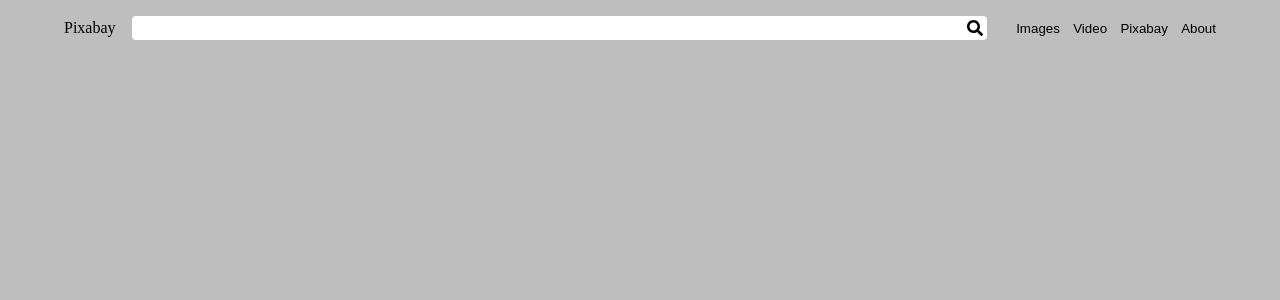
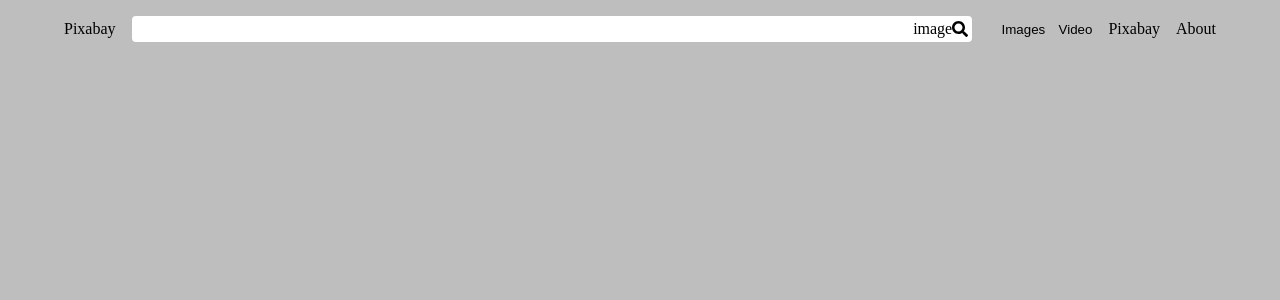
Before and after one commit to AdrianGogyan/pixabayProject, a React (Vite) app: page / in a window 1280 px wide. Shown: the top 300 px of the page. Built offline with nearby package versions, Linux system fonts and the light colour scheme.

Commit message:
added video searching

```diff
--- a/src/App.css
+++ b/src/App.css
@@ -86,13 +86,18 @@ input:focus {
     filter:brightness(90%)
 }
 
-.navbarEl > button{
+.navbarEl > * {
     background: none;
     border: none;
     border-radius: 4px;
     margin-left: 1em;
 
     cursor: pointer;
+}
+
+a{
+    text-decoration: none;
+    color: black;
 }
 
 .fullscreenOverlay {
--- a/src/App.jsx
+++ b/src/App.jsx
@@ -11,6 +11,8 @@ function App() {
   const [searchWord, setSearchWord] = useState('');
   const [showRes, setShowRes] = useState(false);
   const [searchParam, setSearchParam] = useState('');
+  const [searchType, setSearchType] = useState('image');
+
 
   function handleKeyDown(e){
     if(e.key === 'Enter'){
@@ -22,11 +24,15 @@ function App() {
 
   function searchFunc(){
 
-    console.log('searching for:', searchWord);
+    // console.log('searching for:', searchWord);
     setSearchParam(searchWord);
     setShowRes(true);
     setSearchWord('');
 
+  }
+
+  const searchToggle = (e) => {
+    setSearchType(e);
   }
 
 
@@ -44,13 +50,14 @@ function App() {
             onKeyDown={handleKeyDown}
             onChange={(e) => setSearchWord(e.target.value)}
           />
+          <p>{searchType}</p>
           <FaSearch onClick={searchFunc} />
         </div>
         <div className='navbarEl'>
-          <button>Images</button>
-          <button>Video</button>
-          <button>Pixabay</button>
-          <button>About</button>
+          <button onClick={ () => searchToggle('image')} >Images</button>
+          <button onClick={ () => searchToggle('video')} >Video</button>
+          <a href="https://pixabay.com/">Pixabay</a>
+          <a href="https://pixabay.com/de/service/about/">About</a>
         </div>
         <div className='navbarElSmall'>
           <FaAlignJustify />
@@ -58,7 +65,7 @@ function App() {
 
       </div>
       <div id='searchRes'>
-        {showRes && <ApiFetching searchParam={searchParam} />}
+        {showRes && <ApiFetching searchParam={searchParam} searchType={searchType} />}
       </div>
       <div id="imgFullscreen">
 
--- a/src/components/apiFetching.jsx
+++ b/src/components/apiFetching.jsx
@@ -1,7 +1,7 @@
 import React, { useEffect, useState } from 'react';
 
-const ApiFetching = ({ searchParam }) => {
-    const [images, setImages] = useState([]);
+const ApiFetching = ({ searchParam }, { searchType }) => {
+    const [dataFiles, setDataFiles] = useState([]);
     const [loading, setLoading] = useState(true);
     const [imgFullscreen, setImgFullscreen] = useState(null);
 
@@ -9,17 +9,25 @@ const ApiFetching = ({ searchParam }) => {
     useEffect(() => {
     const api_key = '33167218-766cc9009bbf26dae43e769e3';
     const base_api = 'https://pixabay.com/api/';
+    const base_video_api = 'https://pixabay.com/api/videos/';
     if(searchParam.toLowerCase() == 'csabi'){
-        searchParam = 'Ass';
+        searchParam = 'donkey';
         console.log(searchParam);
     }
-    const url = `${base_api}?key=${api_key}&q=${searchParam}&image_type=photo`;
+
+    let url ='';
+    if(searchType == 'image'){
+        url = `${base_api}?key=${api_key}&q=${searchParam}&image_type=photo`;
+    } else {
+        url = `${base_video_api}?key=${api_key}&q=${searchParam}`;
+    }
+
 
     const fetchData = async ()=> {
         try {
             const res = await fetch(url);
             const data = await res.json();
-            setImages(data.hits);
+            setDataFiles(data.hits);
         } catch(error){
             console.error("error fetching data:", error);
         } finally {
@@ -46,10 +54,12 @@ const ApiFetching = ({ searchParam }) => {
         setImgFullscreen(null);
     }
 
+
+
     return(
         <div className='imageWrapper' >
-            {images.length > 0 ? (
-                images.map((image) => (
+            {dataFiles.length > 0 ? (
+                dataFiles.map((image) => (
                     <div  key={image.id}>
                         <img
                             className='imageFromApi'
```
